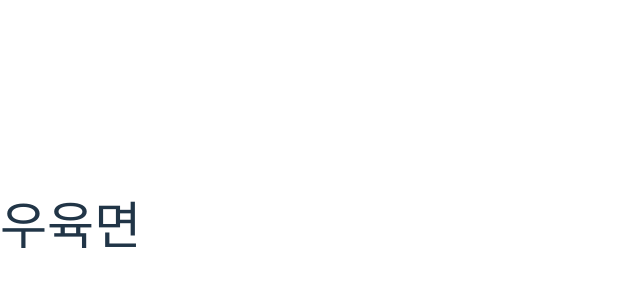
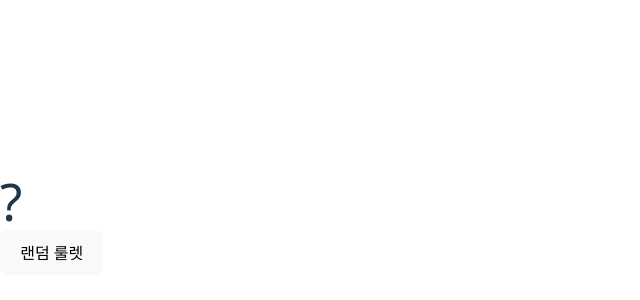
Before and after one commit to ketchup0211/what-should-we-eat, a React (Vite) app: page / in a window 1280 px wide. Shown: the part 176-476 px from the top of the page, without its empty margins (0-640 px from the left). Built offline with nearby package versions, Linux system fonts and the light colour scheme.

Commit message:
[FIX] component divide

```diff
--- a/src/App.jsx
+++ b/src/App.jsx
@@ -1,13 +1,10 @@
-import { useState } from "react";
-import foods from "./data/foods.json";
-import getRandomFood from "./utils/getRandomFood";
+import SlotMachine from "./components/SlotMachine";
 
 function App() {
-  let randomFood = getRandomFood(foods);
   return (
     <>
       <div>
-        <h1>{randomFood}</h1>
+        <SlotMachine />
       </div>
     </>
   );
--- a/src/components/SlotMachine.jsx
+++ b/src/components/SlotMachine.jsx
@@ -1 +1,18 @@
-export default function SlotMachine() {}
+import { useState } from "react";
+import foods from "../data/foods.json";
+import getRandomFood from "../utils/getRandomFood";
+
+export default function SlotMachine() {
+  const [randomFood, setRandomFood] = useState("?");
+  const onClick = () => {
+    setRandomFood(getRandomFood(foods));
+  };
+  return (
+    <>
+      <div>
+        <h1>{randomFood}</h1>
+        <button onClick={onClick}>랜덤 룰렛</button>
+      </div>
+    </>
+  );
+}
```
